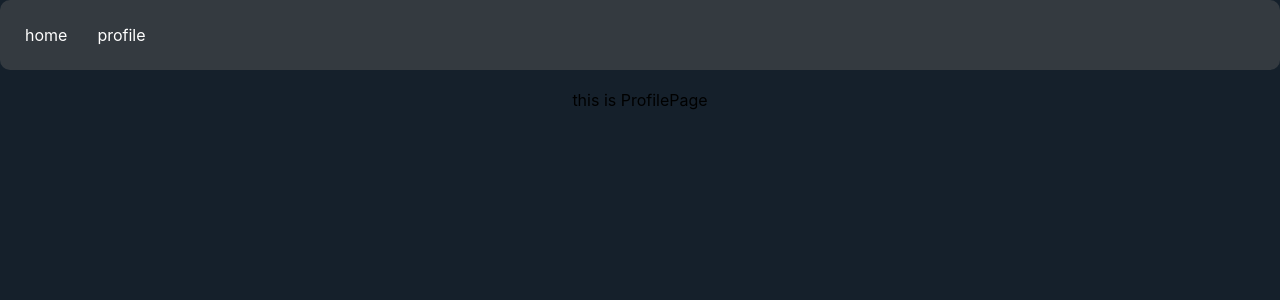
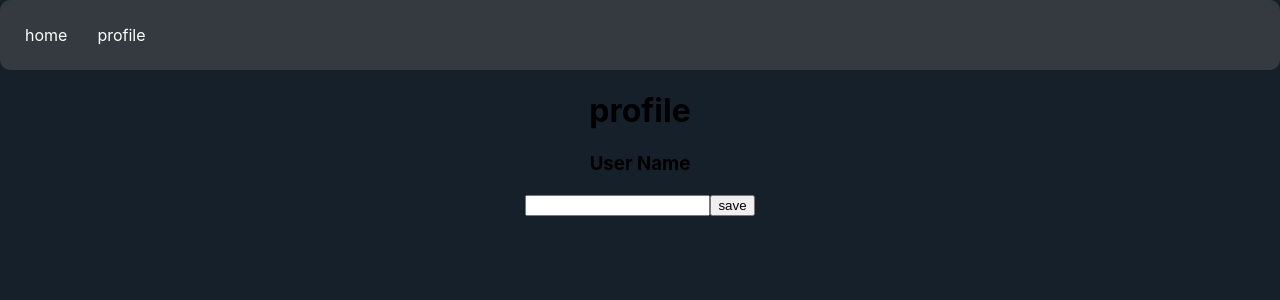
Before and after one commit to idomand/twitter_clone, a React (Create React App) app: page /profilePage in a window 1280 px wide. Shown: the top 300 px of the page. Built offline with nearby package versions, Linux system fonts and the light colour scheme.

Commit message:
milestone 3: working

```diff
--- a/src/App.js
+++ b/src/App.js
@@ -1,12 +1,10 @@
 import "./App.css";
-// import Main from "./myComponents/Main";
 import MyRouter from "./myComponents/MyRouter";
 
 function App() {
   return (
     <div className="App">
       <MyRouter />
-      {/* <Main /> */}
     </div>
   );
 }
--- a/src/myComponents/CreateTweet.jsx
+++ b/src/myComponents/CreateTweet.jsx
@@ -9,8 +9,11 @@ export default function CreateTweet(props) {
     });
     setTimeout(() => {
       const DateCrated = new Date();
+      const userName = localStorage.getItem("userName");
+      console.log("localStorage :>> ", localStorage);
+      console.log("userName :>> ", userName);
       const newUserTweetObject = {
-        userName: "ido",
+        userName: userName,
         content: userTweet,
         date: DateCrated.toISOString(),
       };
--- a/src/myComponents/Main.jsx
+++ b/src/myComponents/Main.jsx
@@ -4,7 +4,7 @@ import TweetsList from "./TweetsList";
 import { getTweets, sentTweet } from "../lip/api";
 // import NavBar from "./NavBar";
 
-export default function Main() {
+export default function Main(props) {
   const [tweetList, setTweetList] = useState([]);
   const [isLoading, setIsLoading] = useState(false);
 
@@ -36,7 +36,6 @@ export default function Main() {
   };
   return (
     <div className="main">
-      {/* <NavBar/> */}
       <CreateTweet
         isLoading={isLoading}
         setIsLoading={setIsLoading}
--- a/src/myComponents/MyRouter.jsx
+++ b/src/myComponents/MyRouter.jsx
@@ -1,15 +1,11 @@
-import React from "react";
+import React, { useState } from "react";
 import { BrowserRouter as Router, Switch, Route, Link } from "react-router-dom";
 import Main from "./Main";
 import ProfilePage from "./ProfilePage";
+
 export default function MyRouter() {
-  const homeFunc = () => {
-    console.log("home");
-  };
+  // const [userName,setUserName] = useState('ido Mand')
 
-  const profileFunc = () => {
-    console.log("profile");
-  };
   return (
     <>
       <Router>
--- a/src/myComponents/ProfilePage.jsx
+++ b/src/myComponents/ProfilePage.jsx
@@ -1,5 +1,32 @@
-import React from "react";
+import React, { useState } from "react";
 
-export default function ProfilePage() {
-  return <div>this is ProfilePage</div>;
+export default function ProfilePage(props) {
+  const [userName, setUserName] = useState("");
+  const onUserFormSubmit = (event) => {
+    event.preventDefault();
+    localStorage.setItem("userName", userName);
+    console.log("localStorage :>> ", localStorage);
+  };
+  return (
+    <div className="profilePage">
+      <h1>profile</h1>
+      <div>
+        <h3>User Name</h3>
+        <form
+          onSubmit={(event) => {
+            onUserFormSubmit(event);
+          }}
+        >
+          <input
+            type="text"
+            value={userName}
+            onChange={(event) => {
+              setUserName(event.target.value);
+            }}
+          />
+          <input type="submit" name="save" value="save" />
+        </form>
+      </div>
+    </div>
+  );
 }
```
Also changed, not shown: src/myComponents/NavBar.jsx (deleted, +0 -20 lines), 1 other file (tests, documents, lock files or other folders).
